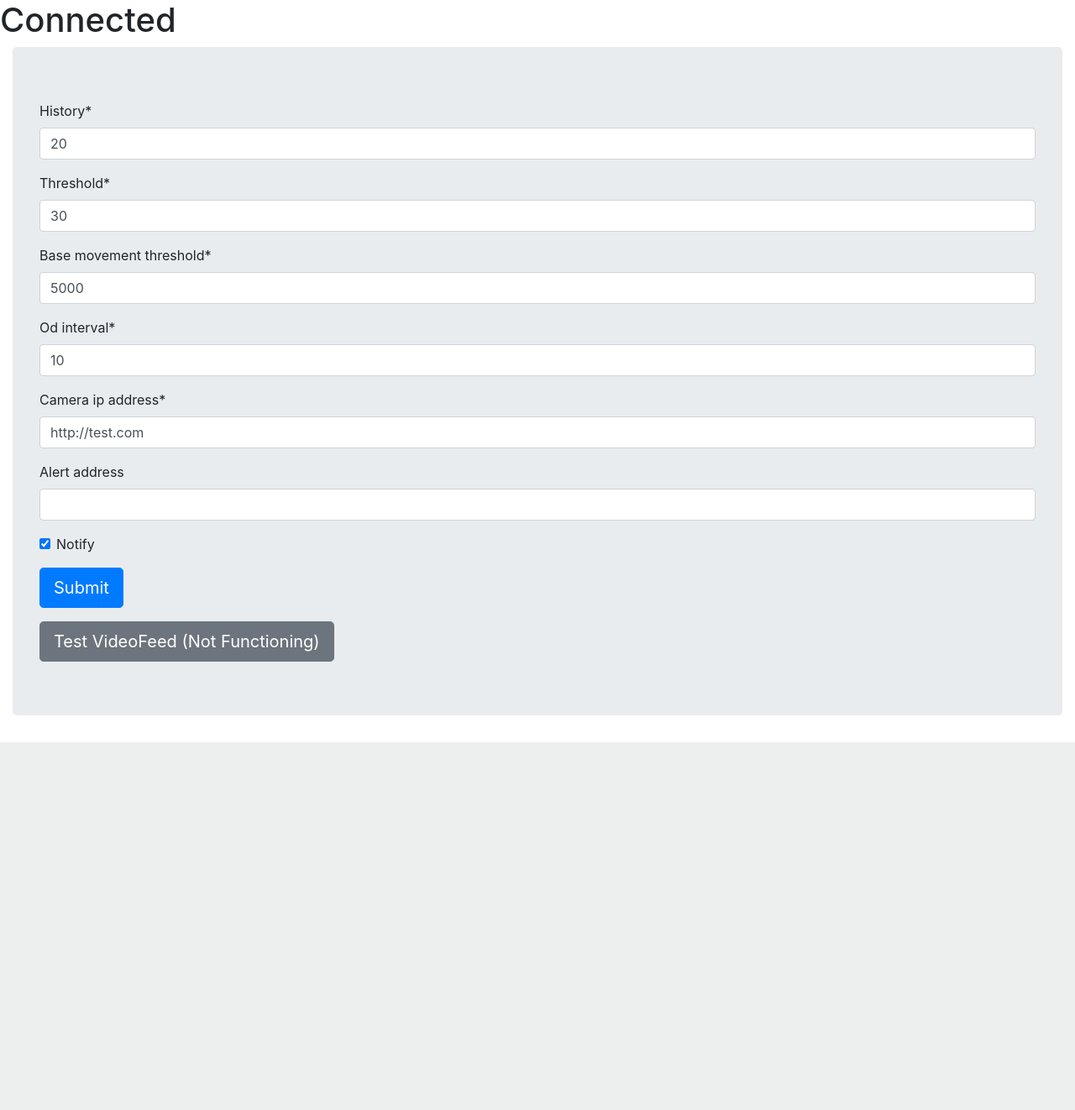
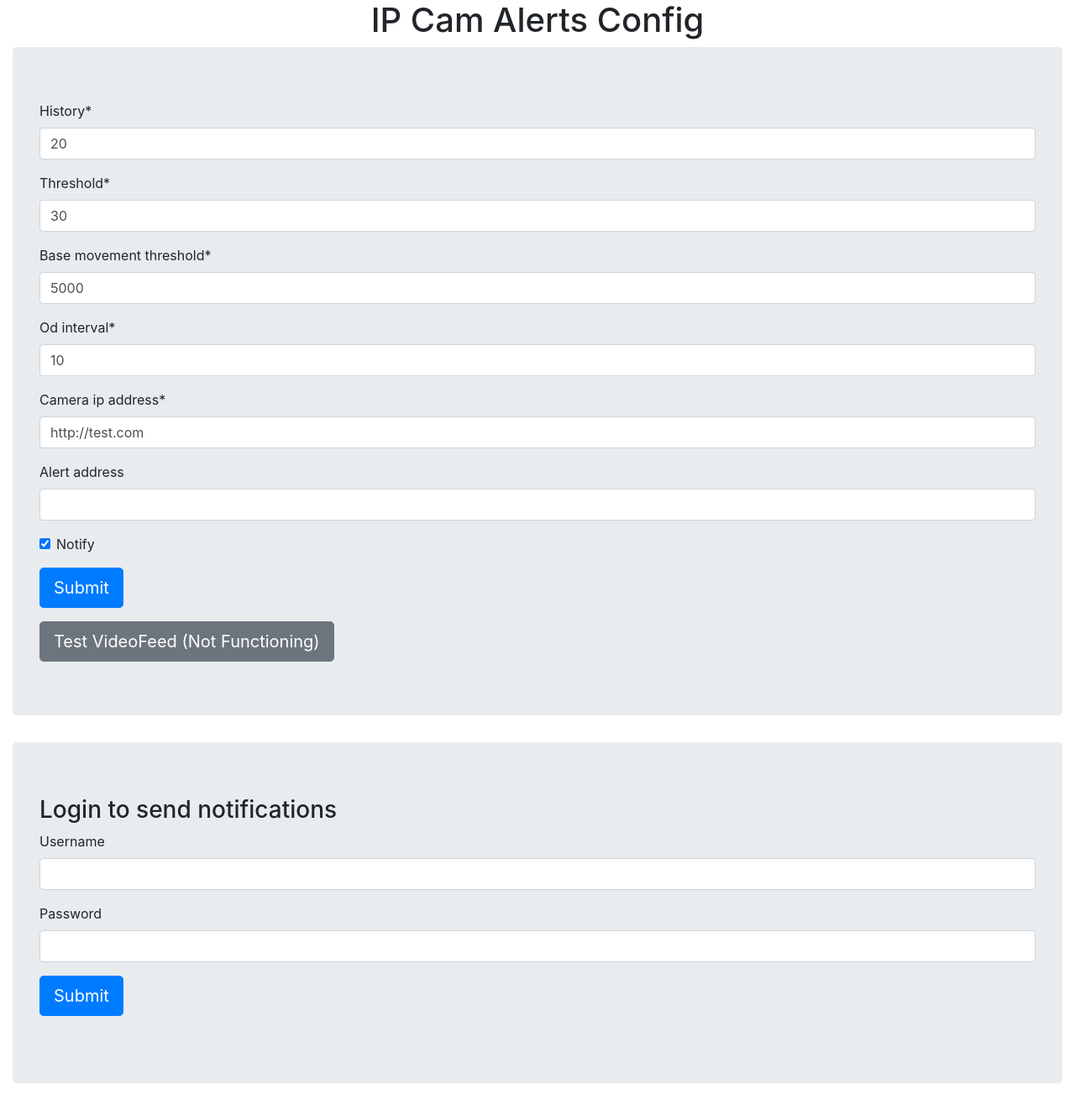
Before and after one commit to renderedSafe/IP-cam-alerts, a Django app: page / in a window 1280 px wide. Shown: the whole page at 84% size. Before the commit the page ends 884 px from the top, so only its background shows below. Run offline with Django 3.2, Linux system fonts and the light colour scheme; some libraries are stand-ins or nearby versions.

Commit message:
Create form for gmail login

```diff
--- a/webui/forms.py
+++ b/webui/forms.py
@@ -8,3 +8,7 @@ class ConfigForm(forms.Form):
     CAMERA_IP_ADDRESS       = forms.CharField()
     ALERT_ADDRESS           = forms.EmailField(required=False)
     NOTIFY                  = forms.BooleanField(required=False)
+
+class SmptForm(forms.Form):
+    USERNAME = forms.CharField(required=False)
+    PASSWORD = forms.CharField(max_length=32, widget=forms.PasswordInput, required=False)
--- a/webui/templates/index.html
+++ b/webui/templates/index.html
@@ -2,9 +2,9 @@
 {% load crispy_forms_tags %}
 
 {% block body_block %}
-<h1>Connected</h1>
+<div class="container-fluid">
+  <h1 align="Center">IP Cam Alerts Config</h1>
 
-<div class="container-fluid">
   <div class="jumbotron">
     <form class="form" method="post">
       <div class="form-group">
@@ -15,5 +15,15 @@
     </form>
     <input type="button" name="test" class = "btn btn-secondary btn-lg" value="Test VideoFeed (Not Functioning)" onclick="">
   </div>
+  <div class="jumbotron">
+    <h3>Login to send notifications</h3>
+    <form class="form" method="post">
+      <div class="form-group">
+        {% csrf_token %}
+        {{ logform|crispy }}
+        <input type="submit" name="submit" class="btn btn-primary btn-lg" value="Submit">
+      </div>
+    </form>
+  </div>
 </div>
 {% endblock %}
--- a/webui/views.py
+++ b/webui/views.py
@@ -1,5 +1,5 @@
 from django.shortcuts import render
-from .forms import ConfigForm
+from .forms import ConfigForm, SmptForm
 import configparser
 
 # Create your views here.
@@ -17,6 +17,7 @@ def index(request):
                         'NOTIFY': config['settings']['notify']}
 
         form = ConfigForm(initial=config_dict)
+        logform = SmptForm()
 
     elif request.method == "POST":
         form = ConfigForm(request.POST)
@@ -37,7 +38,7 @@ def index(request):
         #if form.is_valid():
 
 
-    return render(request, 'index.html', {'form': form})
+    return render(request, 'index.html', {'form': form, 'logform': logform})
 
 #def run_analyzer(request):
     #run analyzer here
```
Also changed, not shown: webui/video_screening.py (+6 -4 lines).
